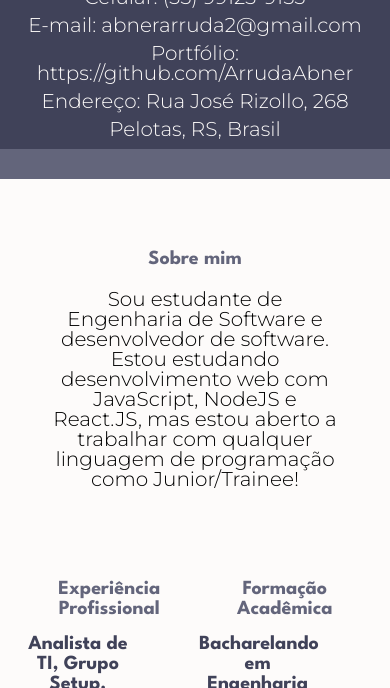
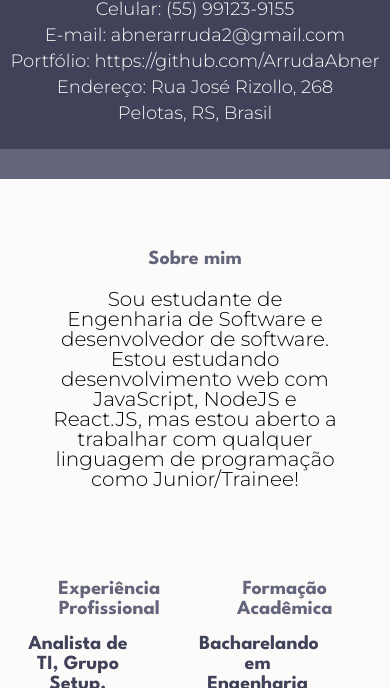
Before and after one commit to ArrudaAbner/Resume-v2, a plain HTML site: page index.html in a window 390 px wide. Shown: the part 412-1100 px from the top of the page. Drawn offline with nearby package versions, Linux system fonts and the light colour scheme.

Commit message:
Update header-info
header-info padding

```diff
--- a/css/responsive.css
+++ b/css/responsive.css
@@ -38,6 +38,14 @@
         width: 225px;
     }
 
+    .header-text {
+        font-size: 18px;
+    }
+
+    .header-info {
+        padding-bottom: 10px;
+    }
+
     .main--title {
         font-size: 20px;
         text-align: center;
```
